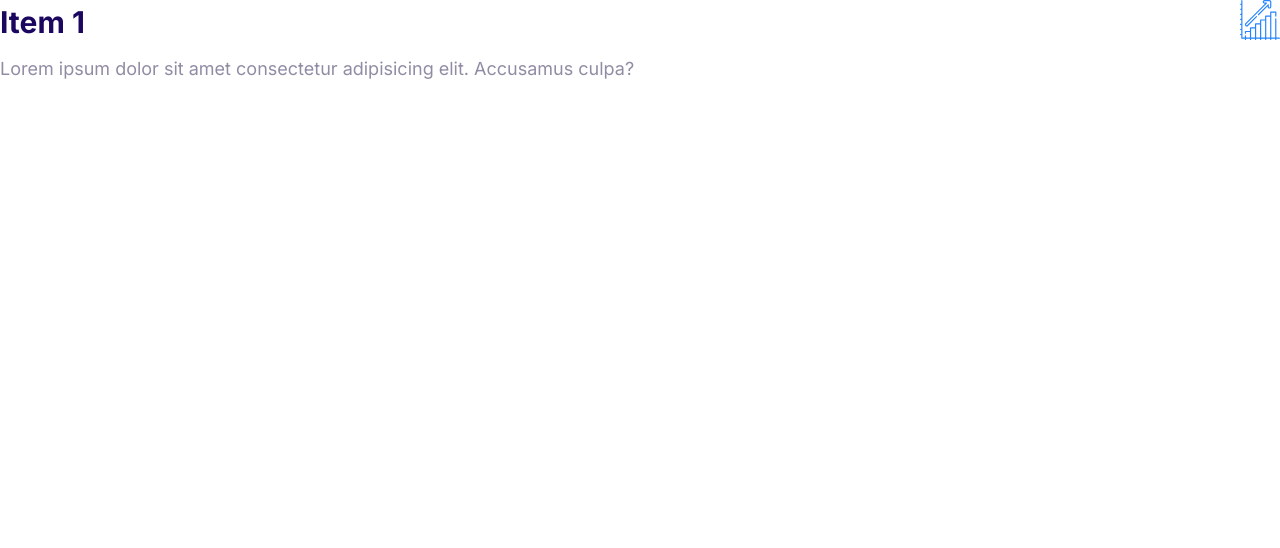
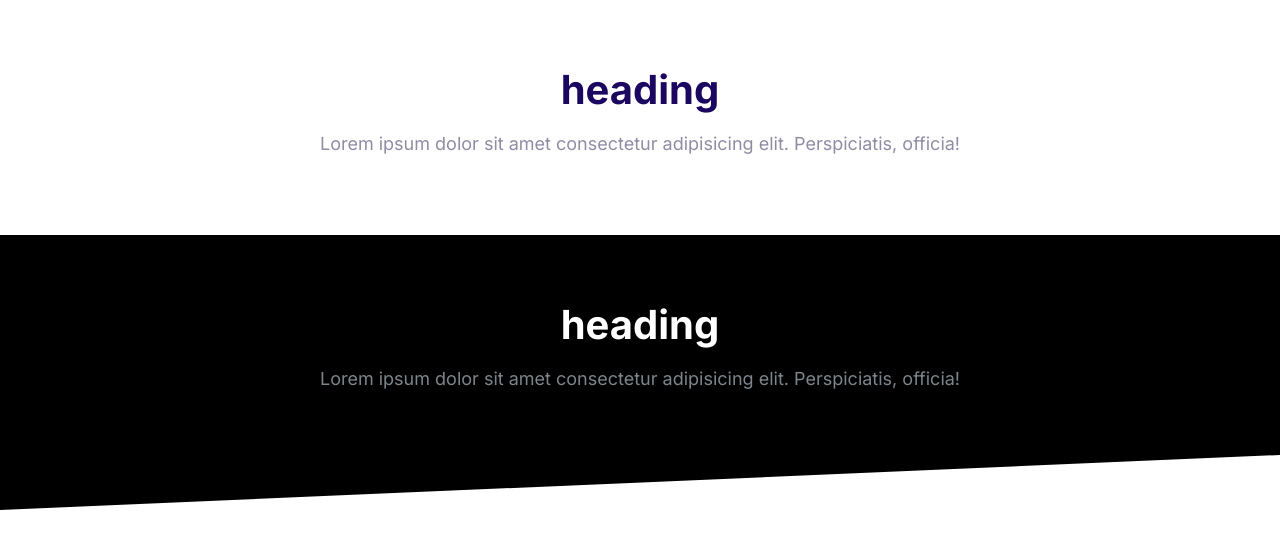
Before and after one commit to dan-jon32/moshify, a plain HTML site: page index.html in a window 1280 px wide. Drawn offline with Linux system fonts and the light colour scheme.

Commit message:
Build block component.

```diff
--- a/css/styles.css
+++ b/css/styles.css
@@ -566,3 +566,41 @@
   max-height: 100vh;
   opacity: 1;
 }
+
+/* Blocks */
+.block {
+  --padding-vertical: 6rem;
+  padding: var(--padding-vertical) 2rem;
+}
+
+.block__header {
+  text-align: center;
+}
+
+.block__heading {
+  margin-top: 0;
+}
+
+.block--dark {
+  background: #000;
+  color: #7b858b;
+}
+
+.block--dark .block__heading {
+  color: #fff;
+}
+
+.block--skewed-right {
+  clip-path: polygon(0% 0%, 100% 0%, 100% 100%, 0% 80%);
+  padding-bottom: calc(var(--padding-vertical) + 4rem);
+}
+
+.block--skewed-left {
+  clip-path: polygon(0% 0%, 100% 0%, 100% 80%, 0% 100%);
+  padding-bottom: calc(var(--padding-vertical) + 4rem);
+}
+
+.container {
+  max-width: 1140px;
+  margin: 0 auto;
+}
--- a/index.html
+++ b/index.html
@@ -15,18 +15,26 @@
     />
   </head>
   <body>
-    <div class="collapsible collapsible--expanded">
-      <header class="collapsible__header">
-        <h2 class="collapsible__heading">Item 1</h2>
-        <svg class="icon icon--primary collapsible__chevron">
-          <use xlink:href="./images/sprite.svg#growth"></use>
-        </svg>
+    <section class="block container">
+      <header class="block__header">
+        <h2 class="block__heading">heading</h2>
+        <p>
+          Lorem ipsum dolor sit amet consectetur adipisicing elit. Perspiciatis,
+          officia!
+        </p>
       </header>
-      <div class="collapsible__content">
-        Lorem ipsum dolor sit amet consectetur adipisicing elit. Accusamus
-        culpa?
+    </section>
+
+    <section class="block block--dark block--skewed-left">
+      <div class="container">
+        <header class="block__header">
+          <h2 class="block__heading">heading</h2>
+          <p>
+            Lorem ipsum dolor sit amet consectetur adipisicing elit.
+            Perspiciatis, officia!
+          </p>
+        </header>
       </div>
-    </div>
-    <script src="js/main.js"></script>
+    </section>
   </body>
 </html>
```
Also changed, not shown: components/block.html (added, +21 -0 lines).
